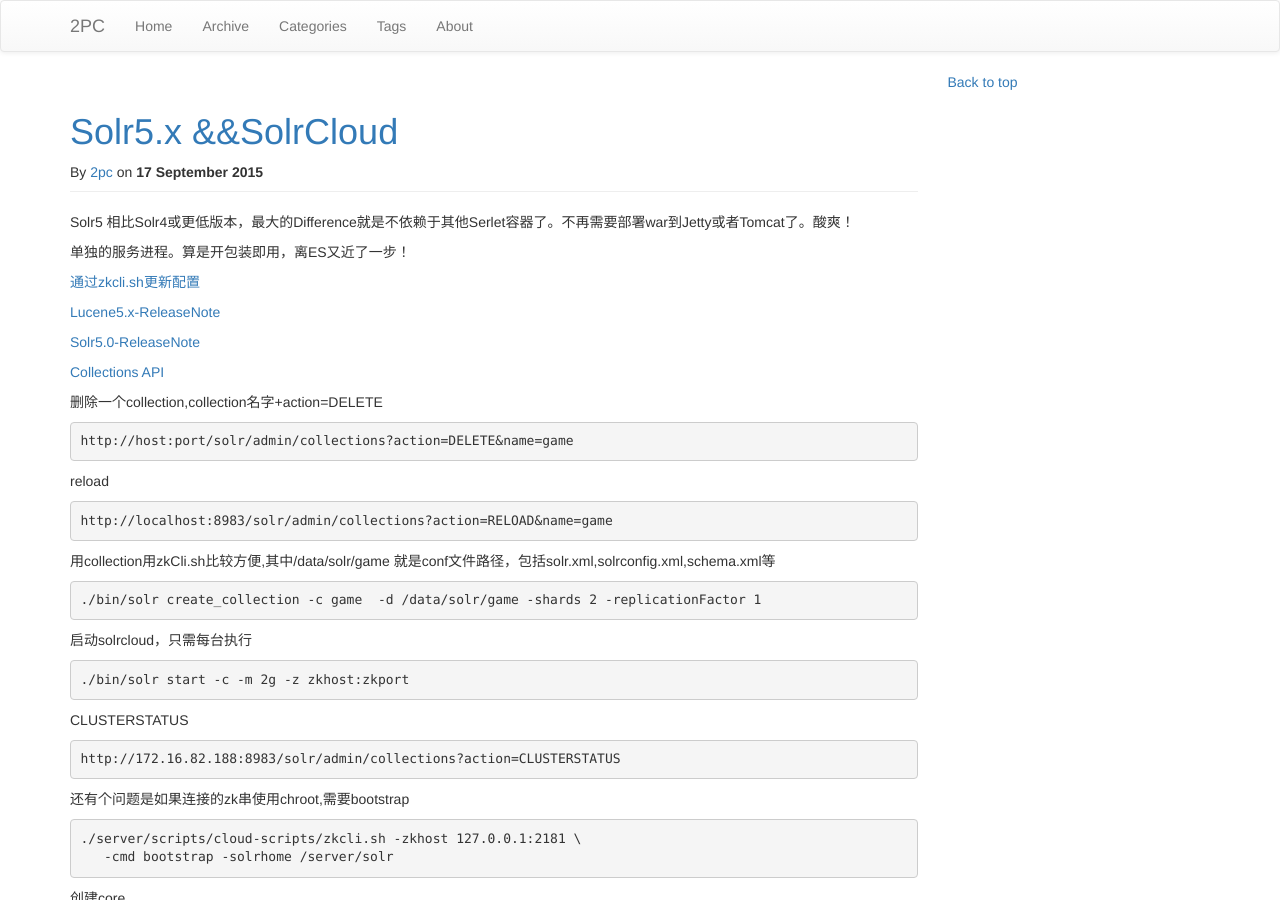
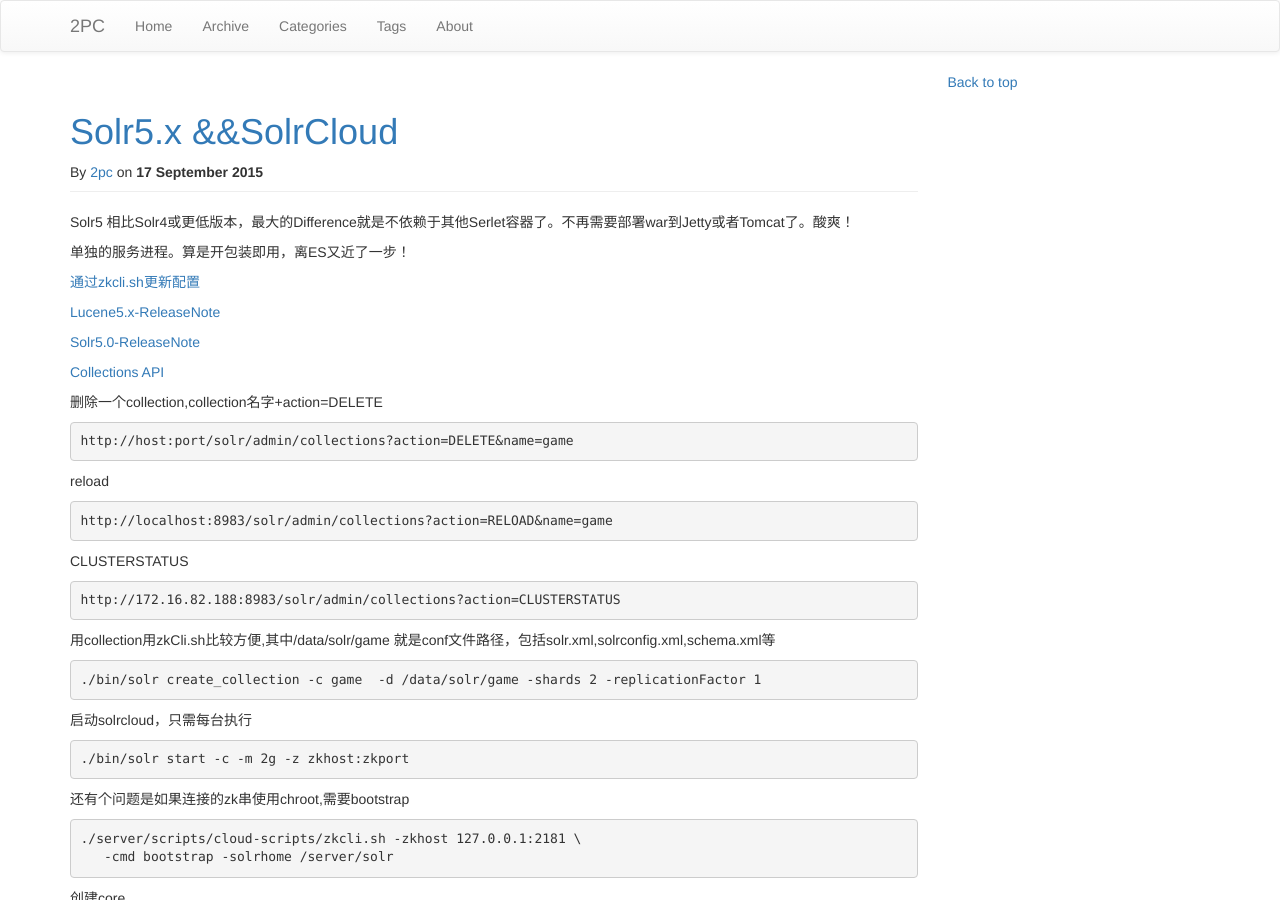
Before and after one commit to luyee/2pc.github.io, a Jekyll site: the page built from _posts/Search/2015-09-17-Solr5.md, in a window 1280 px wide and 900 px high. Built offline with Jekyll 4.4.1, drawn with Linux system fonts in a browser that asks for light colours; nearby versions of some CDN libraries; library files that are not in the unit come from our copies; comment, search, counter and statistics services are not loaded; part of the change alters nothing that is shown.

````diff
--- a/_posts/Search/2015-09-17-Solr5.md
+++ b/_posts/Search/2015-09-17-Solr5.md
@@ -30,6 +30,12 @@ reload
 http://localhost:8983/solr/admin/collections?action=RELOAD&name=game
 ```
 
+CLUSTERSTATUS
+
+```
+http://172.16.82.188:8983/solr/admin/collections?action=CLUSTERSTATUS
+```
+
 用collection用zkCli.sh比较方便,其中/data/solr/game 就是conf文件路径，包括solr.xml,solrconfig.xml,schema.xml等
 
 ```
@@ -40,11 +46,6 @@ http://localhost:8983/solr/admin/collections?action=RELOAD&name=game
 
 ```
 ./bin/solr start -c -m 2g -z zkhost:zkport
-```
-CLUSTERSTATUS
-
-```
-http://172.16.82.188:8983/solr/admin/collections?action=CLUSTERSTATUS
 ```
 
 
````
